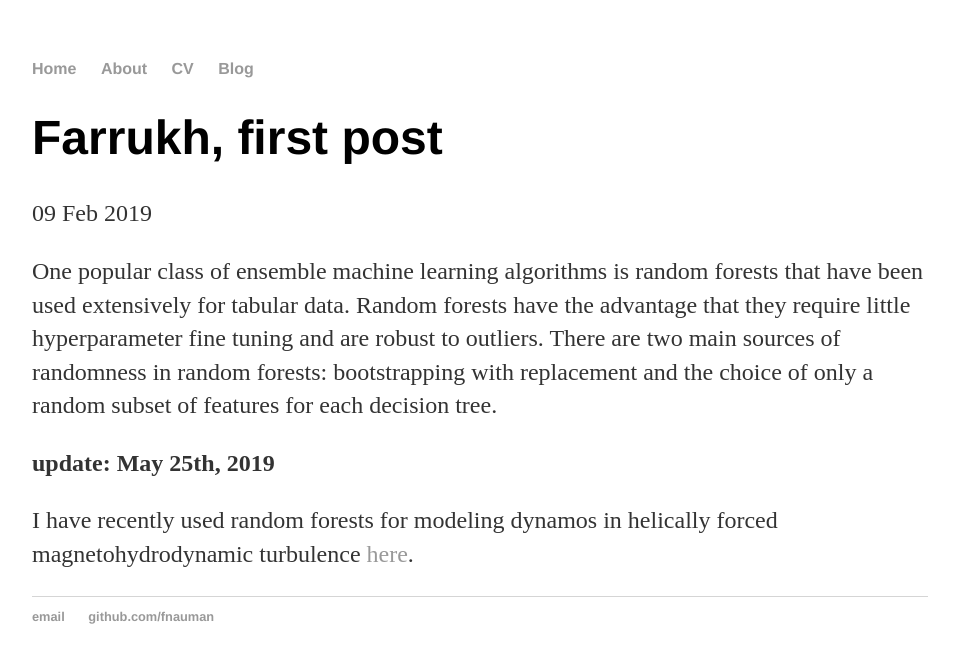
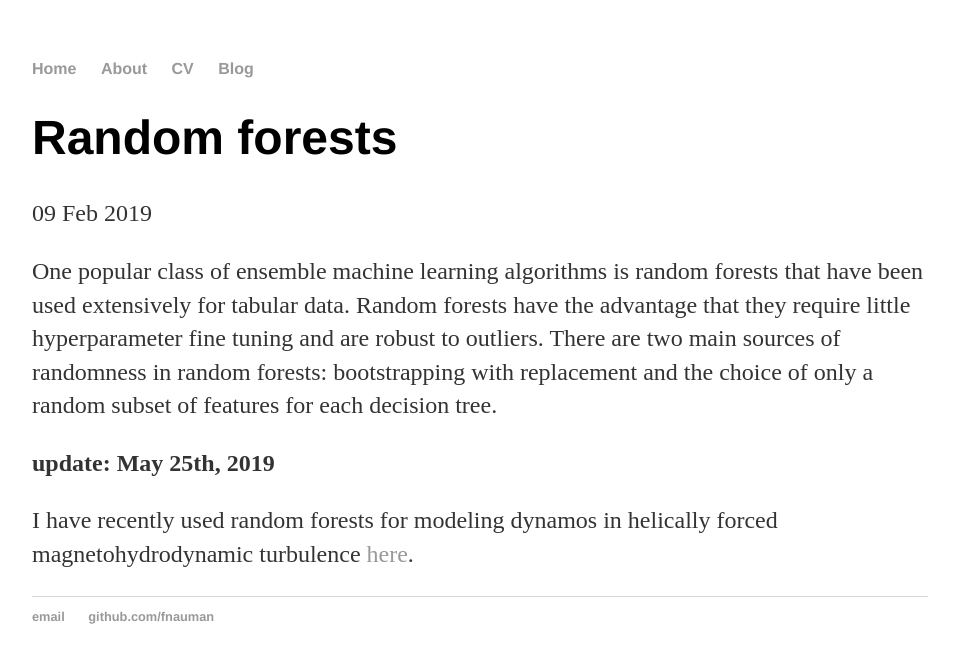
Before and after one commit to fnauman/fnauman.github.io, a Jekyll site: the page built from _posts/2019-02-09-random-forests.md, in a window 1280 px wide. Shown: the top 663 px of the page, without its empty margins (160-1113 px from the left). Built offline with Jekyll 4.4.1, drawn with Linux system fonts in a browser that asks for light colours.

Commit message:
added mor e stuff

```diff
--- a/_posts/2019-02-09-random-forests.md
+++ b/_posts/2019-02-09-random-forests.md
@@ -1,6 +1,6 @@
 ---
 layout: post
-title: "Farrukh, first post"
+title: "Random forests"
 date: 2019-02-09
 ---
 
--- a/index.html
+++ b/index.html
@@ -3,6 +3,6 @@ layout: default
 title: Farrukh
 ---
 <div class="blurb">
-	<h3>Hi I'm Farrukh. I am a postdoc at Chalmers working on problems related to magnetic fields, accretion disks and machine learning.</h3>
+	<p>Hi I'm Farrukh. I am a postdoc at Chalmers working on problems related to magnetic fields, accretion disks and machine learning.</p>
 	<p> <a href="/about">Read more...</a></p>
 </div><!-- /.blurb -->
```
Also changed, not shown: _posts/2019-05-25-lasso.md (added, +7 -0 lines).
